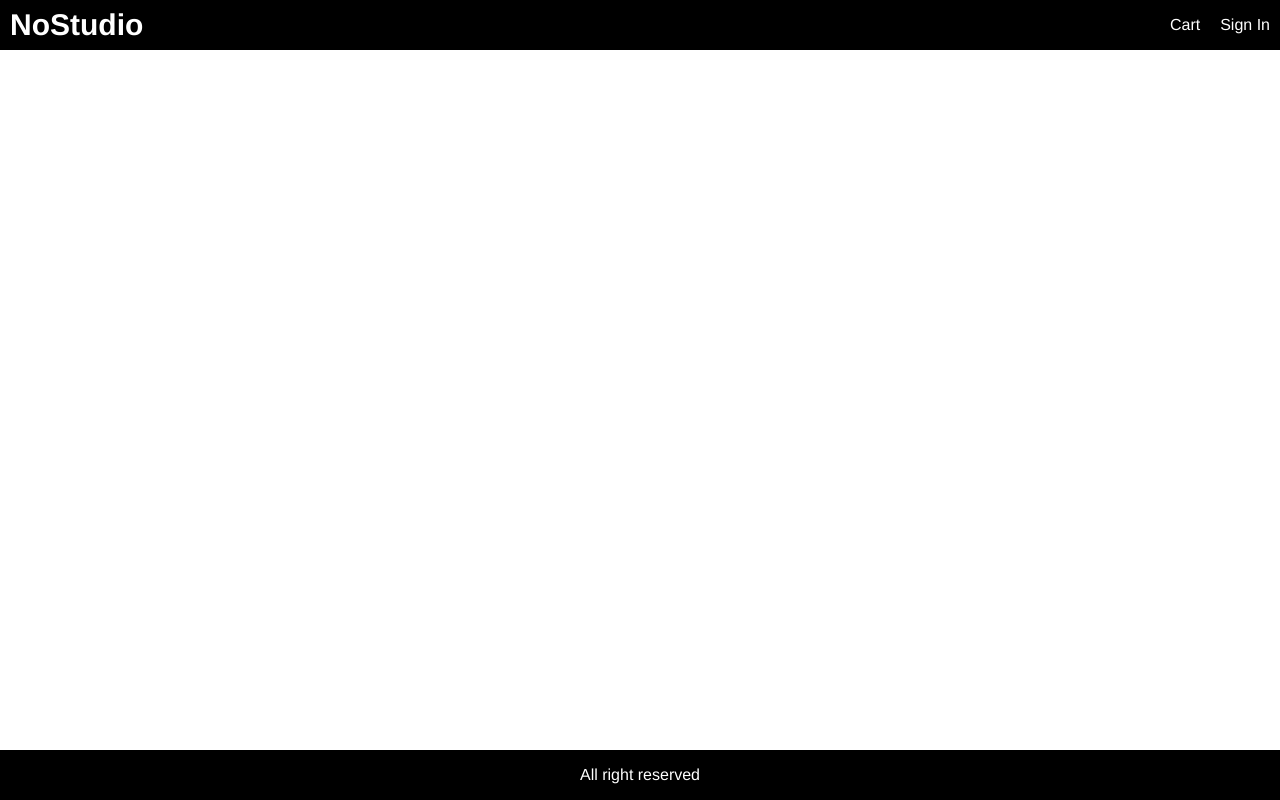
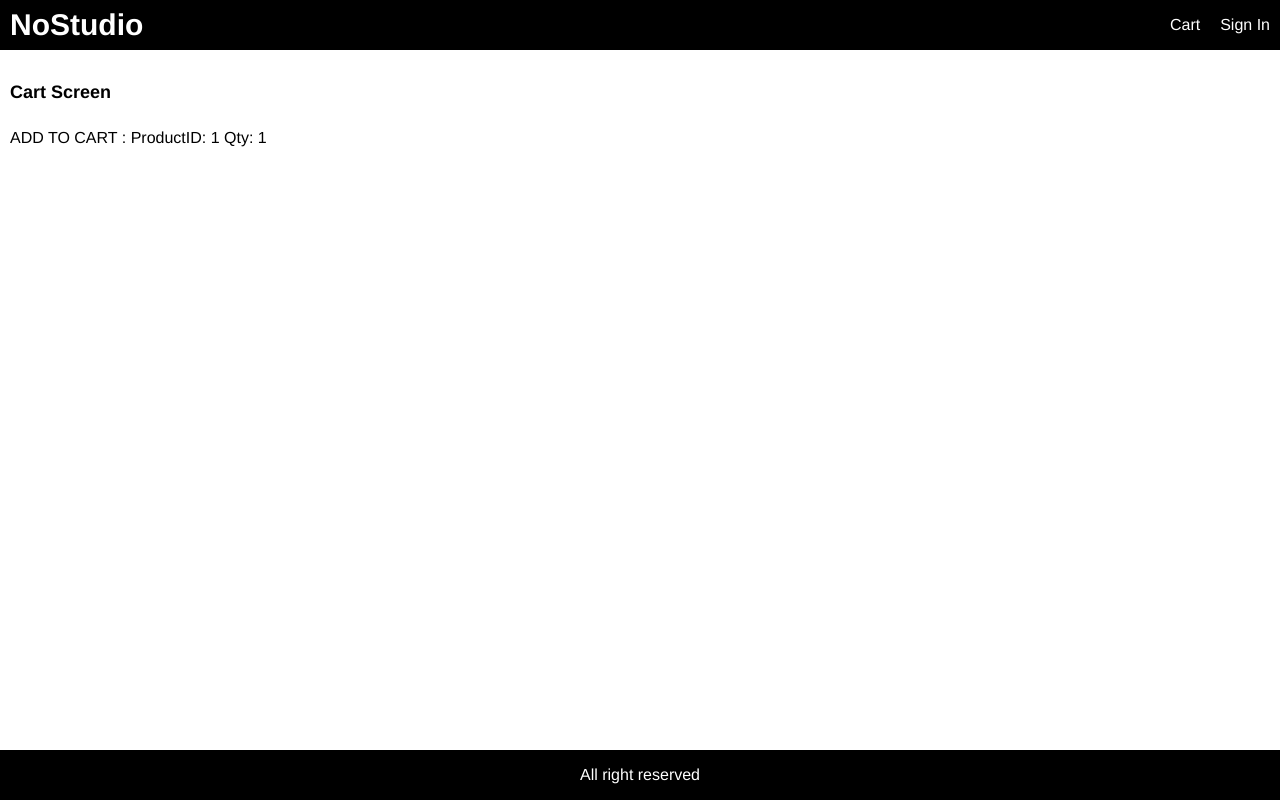
Before and after one commit to Armingul/No_Studio_Web, a React app in the folder frontend/: page /cart/1 in a window 1280 px wide. Built offline with nearby package versions, Linux system fonts and the light colour scheme.

Commit message:
carrito de compra

```diff
--- a/frontend/src/App.js
+++ b/frontend/src/App.js
@@ -1,5 +1,6 @@
 import React from 'react';
 import { BrowserRouter, Route } from 'react-router-dom';
+import CartScreen from './screens/CartScreen';
 import HomeScreen from './screens/HomeScreen';
 import ProductScreen from './screens/ProductScreen';
 
@@ -19,6 +20,7 @@
           </div>
         </header>
         <main>
+          <Route path="/cart/:id?" component={CartScreen}></Route>
           <Route path="/product/:id" component={ProductScreen}></Route>
           <Route path="/" component={HomeScreen} exact></Route>
         </main>
--- a/frontend/src/index.css
+++ b/frontend/src/index.css
@@ -62,6 +62,9 @@
 li {
   margin-top: 1rem;
 }
+input,
+select,
+textarea,
 button {
   padding: 1rem;
   border-radius: 0.5rem;
@@ -70,9 +73,15 @@
   font-family: Helvetica, Arial, sans-serif;
   -webkit-font-smoothing: antialiased;
   -moz-osx-font-smoothing: grayscale;
+
+}
+button {
   background-color: #f8f8f8;
   cursor: pointer;
 }
+input:hover,
+select:hover,
+textarea:hover,
 button:hover {
   border: 0.1rem #404040 solid;
 }
--- /dev/null
+++ b/frontend/src/screens/CartScreen.js
@@ -0,0 +1,23 @@
+import React from "react";
+
+export default function CartScreen(props){
+    const productId = props.match.params.id;
+    /*
+    const addToCartHandler = () =>{
+    props.history.push(`/cart/${productId}?qty={qty}`);
+    }
+
+    Accedemos al valor de qty
+    */
+    const qty = props.location.search
+                ? Number(props.location.search.split('=')[1])
+                : 1;
+    return(
+        <div>
+            <h1>Cart Screen</h1>
+            <p>
+                ADD TO CART : ProductID: {productId} Qty: {qty}
+            </p>
+        </div>
+    )
+}
--- a/frontend/src/screens/ProductScreen.js
+++ b/frontend/src/screens/ProductScreen.js
@@ -1,4 +1,4 @@
-import React, { useEffect } from 'react';
+import React, { useEffect, useState } from 'react';
 import { useDispatch, useSelector } from 'react-redux';
 import { Link } from 'react-router-dom';
 import { detailsProduct } from '../actions/productActions';
@@ -9,13 +9,16 @@
 export default function ProductScreen(props) {
   const dispatch = useDispatch();
   const productId = props.match.params.id;
+  const [qty, setQty] = useState(1);
   const productDetails = useSelector((state) => state.productDetails);
   const { loading, error, product } = productDetails;
 
   useEffect(() => {
     dispatch(detailsProduct(productId));
   }, [dispatch, productId]);
-
+  const addToCartHandler = () =>{
+    props.history.push(`/cart/${productId}?qty=${qty}`);
+  };
   return (
     <div>
       {loading ? (
@@ -72,9 +75,32 @@
                       </div>
                     </div>
                   </li>
-                  <li>
-                    <button className="primary block">Add to Cart</button>
-                  </li>
+                  {
+                    product.countInStock > 0 && (
+                      <>
+                      <li>
+                        <div className="row">
+                          <div>Cantidad</div>
+                          <div>
+                            <select value={qty} onChange={e => setQty(e.target.value)}>
+                              {
+                                [...Array(product.countInStock).keys()].map(
+                                  x => (
+                                  <option key={x+1}
+                                   value = {x+1}>{x+1}</option>
+                                ))
+                              }
+                            </select>
+                          </div>
+                        </div>
+                      </li>
+                        <li>
+                        <button onClick={addToCartHandler} className="primary block">Add to Cart</button>
+                      </li>
+                      </>
+                    )
+                  }
+
                 </ul>
               </div>
             </div>
```
